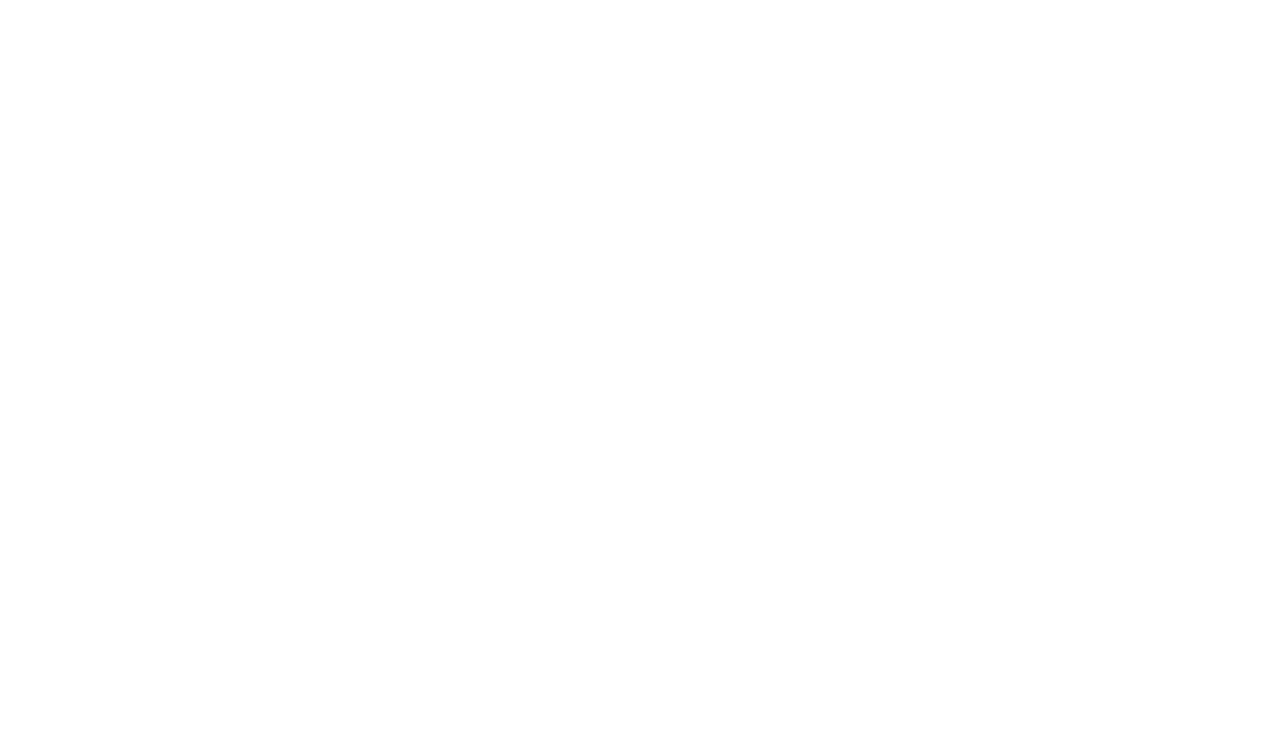
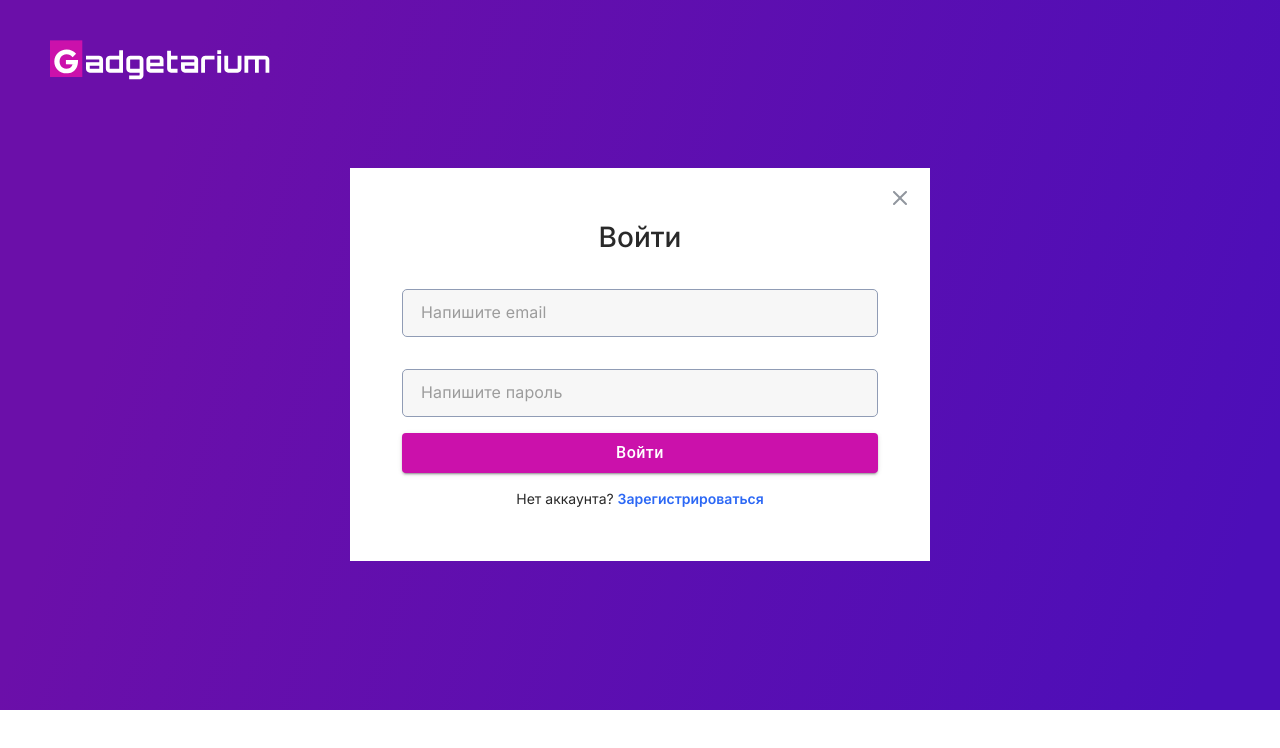
Before and after one commit to peaksoft-school/gadgetarium-js8, a React (Create React App) app: page / in a window 1280 px wide. Shown: the top 748 px of the page. Built offline with nearby package versions, Linux system fonts and the light colour scheme.

Commit message:
sign-in/sign-up layout is in process

```diff
--- a/src/App.tsx
+++ b/src/App.tsx
@@ -1,8 +1,13 @@
 import { ThemeProvider } from '@mui/material/styles'
 import { appTheme } from './utils/constants/theme'
+import SignIn from './layout/signin-signup/SignIn'
 
 const AppContent = () => {
-  return <div></div>
+  return (
+    <div>
+      <SignIn />
+    </div>
+  )
 }
 
 function App() {
--- a/src/components/UI/buttons/Button.tsx
+++ b/src/components/UI/buttons/Button.tsx
@@ -7,16 +7,21 @@
   disabled?: boolean
 }
 
-const MuiButtonStyled = styled(MuiButton)<ButtonProps>(() => ({
+const MuiButtonStyled = styled(MuiButton)<ButtonProps>(({ theme }) => ({
   textTransform: 'inherit',
   whiteSpace: 'nowrap',
   fontSize: '16px',
+  background: theme.customPalette.primary.main,
   '&.MuiButton-contained': {
     border: 'none',
     color: '#ffffff'
   },
   '&:active': {
-    border: 'none'
+    border: 'none',
+    background: theme.customPalette.primary.mainActive
+  },
+  '&:hover': {
+    background: theme.customPalette.primary.mainHover
   },
   '&.Mui-disabled': {
     backgroundColor: 'rgb(81, 81, 81)',
--- a/src/components/UI/inputs/Input.tsx
+++ b/src/components/UI/inputs/Input.tsx
@@ -4,15 +4,19 @@
 type InputProps = {
   value: string
   onChange?: (e: ChangeEvent<HTMLTextAreaElement>) => void
-  error: boolean
+  error?: boolean
   placeholder?: string
+  type?: string
 }
 const InputStyled = styled(InputBase)(() => ({
   '&.input': {
     border: '0.1px solid #909CB5',
     background: '#F7F7F7',
     borderRadius: '5px',
-    padding: '0 10px'
+    padding: '7px 18px',
+    fontFamily: 'Inter',
+    fontSize: '16px',
+    margin: '1rem 0'
   },
   '&.input.focused': {
     border: '0.1px solid #CB11AB',
@@ -25,12 +29,13 @@
 }))
 
 const Input = forwardRef(
-  ({ value, onChange, error, placeholder = '', ...props }: InputProps, ref) => {
+  ({ value, type = 'text', onChange, error, placeholder = '', ...props }: InputProps, ref) => {
     return (
       <InputStyled
         {...props}
         placeholder={placeholder}
         value={value}
+        type={type}
         onChange={onChange}
         error={Boolean(error)}
         classes={{ root: 'input', focused: 'focused', error: 'error' }}
--- /dev/null
+++ b/src/layout/signin-signup/SignIn.tsx
@@ -0,0 +1,87 @@
+import { ReactComponent as Logo } from '../../assets/images/logo.svg'
+import { ReactComponent as CrossIcon } from '../../assets/icons/cross_icon.svg'
+import Input from '../../components/UI/inputs/Input'
+import { styled } from '@mui/material'
+import IconButtons from '../../components/UI/IconButtons'
+import Button from '../../components/UI/buttons/Button'
+
+const StyledBlockName = styled('p')(() => ({
+  fontFamily: 'Inter',
+  fontStyle: 'normal',
+  fontWeight: 500,
+  fontSize: '28px',
+  lineHeight: '34px',
+  textAlign: 'center',
+  color: '#292929',
+  marginBottom: '1.2rem'
+}))
+
+const StyledBottomText = styled('p')(() => ({
+  fontFamily: 'Inter',
+  fontStyle: 'normal',
+  fontWeight: 400,
+  fontSize: '14px',
+  lineHeight: '140%',
+  textAlign: 'center',
+  color: '#292929',
+  a: {
+    color: '#2C68F5',
+    textDecoration: 'none',
+    fontWeight: 600
+  }
+}))
+
+const SignIn = () => {
+  return (
+    <div
+      style={{
+        width: '100%',
+        minHeight: '710px',
+        background: 'linear-gradient(107.03deg, #6B0FA9 13.93%, #4D0EB8 94.5%)',
+        padding: '2.5rem 3.125rem',
+        position: 'relative'
+      }}
+    >
+      <div style={{ position: 'absolute' }}>
+        <Logo />
+      </div>
+      <div
+        style={{
+          padding: '3.25rem',
+          background: '#fff',
+          width: '36.25rem',
+          margin: '0 auto',
+          marginTop: '8rem',
+          position: 'relative'
+        }}
+      >
+        <div style={{ position: 'absolute', right: 15, top: 15 }}>
+          <IconButtons icon={<CrossIcon />} />
+        </div>
+        <StyledBlockName>Войти</StyledBlockName>
+
+        <form
+          action=""
+          style={{
+            margin: '0 auto',
+            display: 'flex',
+            flexDirection: 'column',
+            justifyContent: 'space-around',
+            marginBottom: '1rem'
+          }}
+        >
+          <Input value="" placeholder="Напишите email" type="email" />
+          <Input value="" placeholder="Напишите пароль" type="password" />
+          <Button variant="contained" onClick={() => {}}>
+            Войти
+          </Button>
+        </form>
+        <StyledBottomText>
+          Нет аккаунта? <a href="">Зарегистрироваться</a>
+        </StyledBottomText>
+      </div>
+    </div>
+  )
+}
+
+export default SignIn
--- /dev/null
+++ b/src/layout/signin-signup/SignUp.tsx
@@ -0,0 +1,5 @@
+const SignUp = () => {
+  return <div></div>
+}
+
+export default SignUp
```
Also changed, not shown: src/assets/icons/cross_icon.svg (added).
